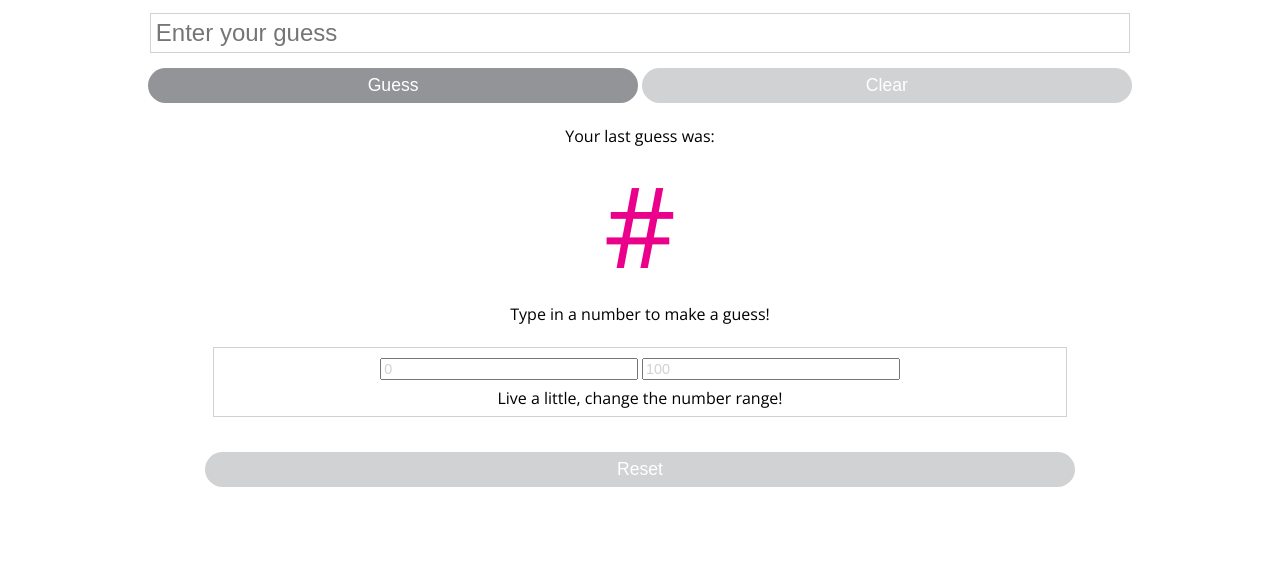
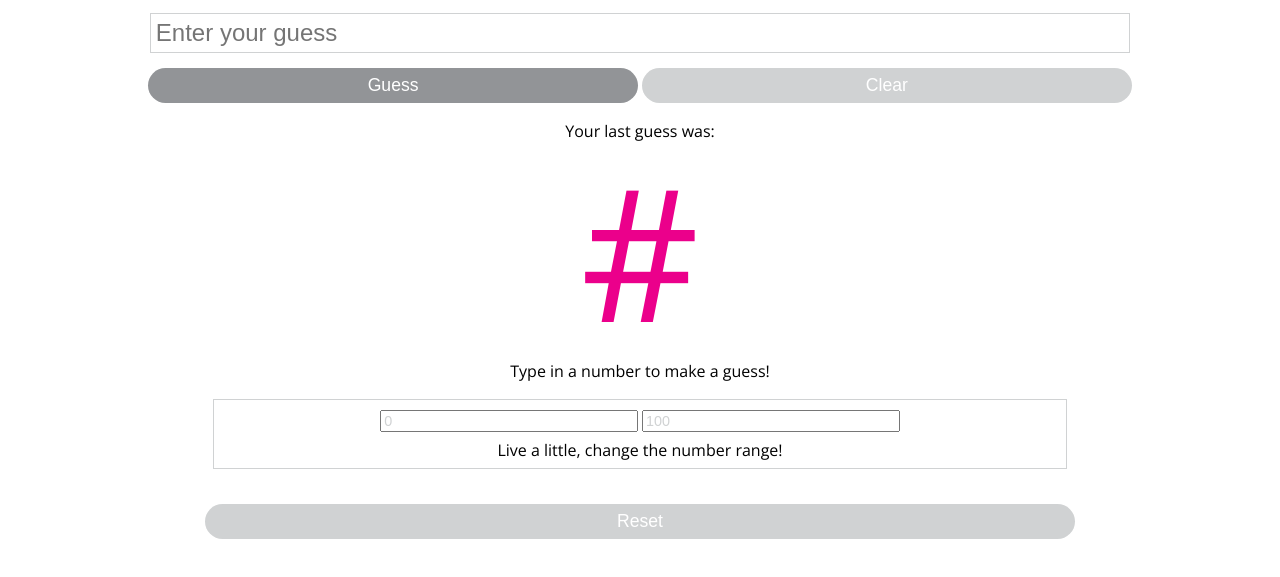
Before and after one commit to marissa27/number-guesser, a plain HTML site: page index.html in a window 1280 px wide. Shown: the part 79-656 px from the top of the page. Drawn offline with nearby package versions, Linux system fonts and the light colour scheme.

Commit message:
Modify spacing

```diff
--- a/main.css
+++ b/main.css
@@ -118,11 +118,11 @@ textarea:focus, input:focus {
 
 p {
   font-size: 1em;
-  margin: 25px 0;
+  margin: 20px 0;
 }
 
 .user-result {
-  font-size: 7em;
+  font-size: 11.5em;
   color: #EB008B;
 }
 
```
